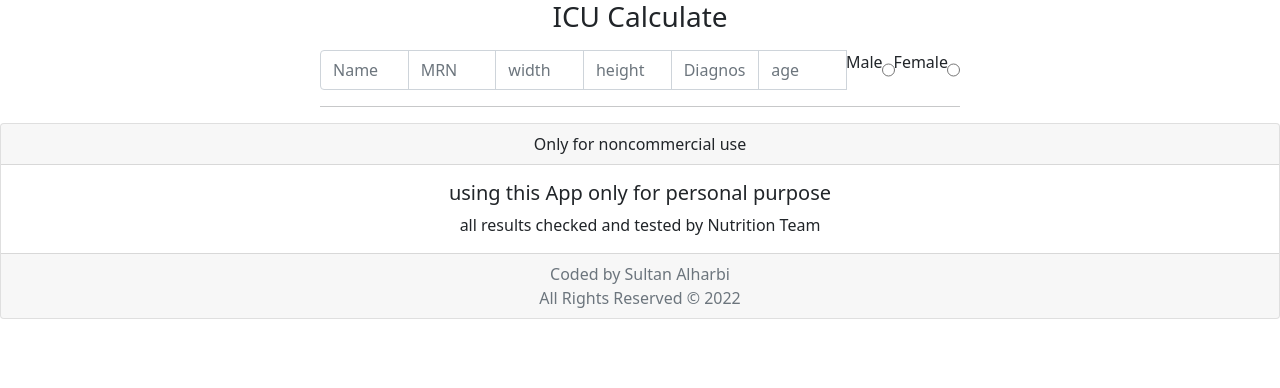
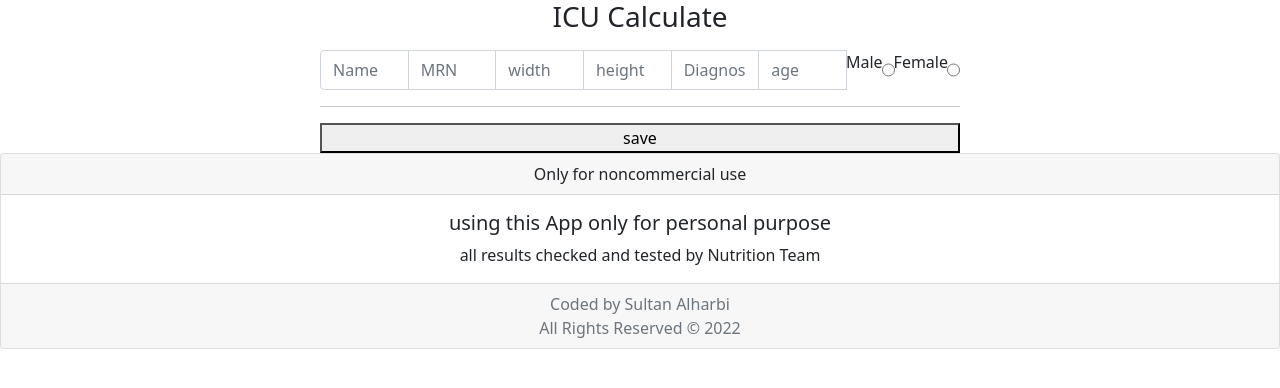
Before and after one commit to Sultan1901/DWGH, a React (Create React App) app: page / in a window 1280 px wide. Shown: the top 388 px of the page. Built offline with nearby package versions, Linux system fonts and the light colour scheme.

Commit message:
add database

```diff
--- a/package.json
+++ b/package.json
@@ -6,6 +6,7 @@
     "@testing-library/jest-dom": "^5.16.4",
     "@testing-library/react": "^13.3.0",
     "@testing-library/user-event": "^13.5.0",
+    "axios": "^0.27.2",
     "bootstrap": "^5.1.3",
     "react": "^18.2.0",
     "react-bootstrap": "^2.4.0",
--- a/src/Pages/Nutrition.js
+++ b/src/Pages/Nutrition.js
@@ -1,5 +1,5 @@
 import React, { useState, useEffect } from "react";
-// import style from "./App.css";
+import axios from "axios";
 import "bootstrap/dist/css/bootstrap.min.css";
 import InputGroup from "react-bootstrap/InputGroup";
 import Form from "react-bootstrap/Form";
@@ -22,13 +22,10 @@ const Nutrition = () => {
   const [res5, setres5] = useState(0);
   const [res6, setres6] = useState(0);
   const [res7, setres7] = useState(0);
-//  useEffect(() => {
-//     localStorage.getItem('name')
-//    },[name]);
+
   useEffect(() => {
     CUL();
   });
-
 
   const CUL = () => {
     const BMI = (w, h) => {
@@ -87,6 +84,24 @@ const Nutrition = () => {
     BMI();
   };
 
+  const addpatient = async () => {
+    try {
+      const insert = await axios.post(`http://localhost:5000/addPatient`, {
+        name: name,
+        mrn: mrn,
+        diagnosis: diagnosis,
+        gender: gender,
+        bmi: res.toFixed(1),
+        kcal: [res1.toFixed(1), res2.toFixed(1)],
+        ibw: Math.round(res3),
+        protein: [Math.round(res4), Math.round(res5)],
+        fluid: Math.round(res6),
+        adw: Math.round(res7),
+      });
+    } catch (error) {
+      console.log(error);
+    }
+  };
   return (
     <div id="bd">
       <Stack gap={2} className="col-md-6 mx-auto">
@@ -96,9 +111,8 @@ const Nutrition = () => {
 
         <InputGroup>
           <Form.Control
-            onChange={(e) => setname(e.target.value)  }
+            onChange={(e) => setname(e.target.value)}
             placeholder="Name"
-
           />
           <Form.Control
             onChange={(e) => setmrn(e.target.value)}
@@ -140,20 +154,30 @@ const Nutrition = () => {
           ></input>{" "}
         </InputGroup>
       </Stack>{" "}
+      <Stack className="col-md-6 mx-auto" gap={0}>
+        <hr />
 
-      <Stack className="col-md-6 mx-auto" gap={0}>
-        <hr/>
-
-        {!name ?<></>:<h6>Name : {name}</h6>}
-        {!mrn ?<></>:<h6>MRN : {mrn}</h6>}
-        {!diagnosis?<></>:<h6>Diagnosis : {diagnosis}</h6>}
-        {!res?<></>:<h6>BMI : {res.toFixed(1)}</h6>}
-        {!res1&&!res2?<></>:<h6>KCAL : {res1.toFixed(1) + " - " + res2.toFixed(1)}</h6>}
-        {!res3?<></>:<h6>IBW : {Math.round(res3)}</h6>}
-        {!res4&&!res5?<></>:<h6>PROTEIN : {Math.round(res4) + " - " + Math.round(res5)}</h6>}
-        {!res6?<></>:<h6>FLUID : {Math.round(res6)}</h6>}
-        {!res7?<></>:<h6>ADW : {Math.round(res7)}</h6>}
-        {/* <button onClick={CUL}></button> */}
+        {!name ? <></> : <h6>Name : {name}</h6>}
+        {!mrn ? <></> : <h6>MRN : {mrn}</h6>}
+        {!diagnosis ? <></> : <h6>Diagnosis : {diagnosis}</h6>}
+        {!res ? <></> : <h6>BMI : {res.toFixed(1)}</h6>}
+        {!res1 && !res2 ? (
+          <></>
+        ) : (
+          <h6>KCAL : {res1.toFixed(1) + " - " + res2.toFixed(1)}</h6>
+        )}
+        {!res3 ? <></> : <h6>IBW : {Math.round(res3)}</h6>}
+        {!res4 && !res5 ? (
+          <></>
+        ) : (
+          <h6>PROTEIN : {Math.round(res4) + " - " + Math.round(res5)}</h6>
+        )}
+        {!res6 ? <></> : <h6>FLUID : {Math.round(res6)}</h6>}
+        {!res7 ? <></> : <h6>ADW : {Math.round(res7)}</h6>}
+        {/* <Text color="black" fontSize="12px">
+          on {e.time.slice(0, 10)} {e.time.slice(11, 16)}
+        </Text> */}
+        <button onClick={addpatient}>save</button>
       </Stack>
       <Card className="text-center">
         <Card.Header>Only for noncommercial use</Card.Header>
```
Also changed, not shown: 1 other file (tests, documents, lock files or other folders).
